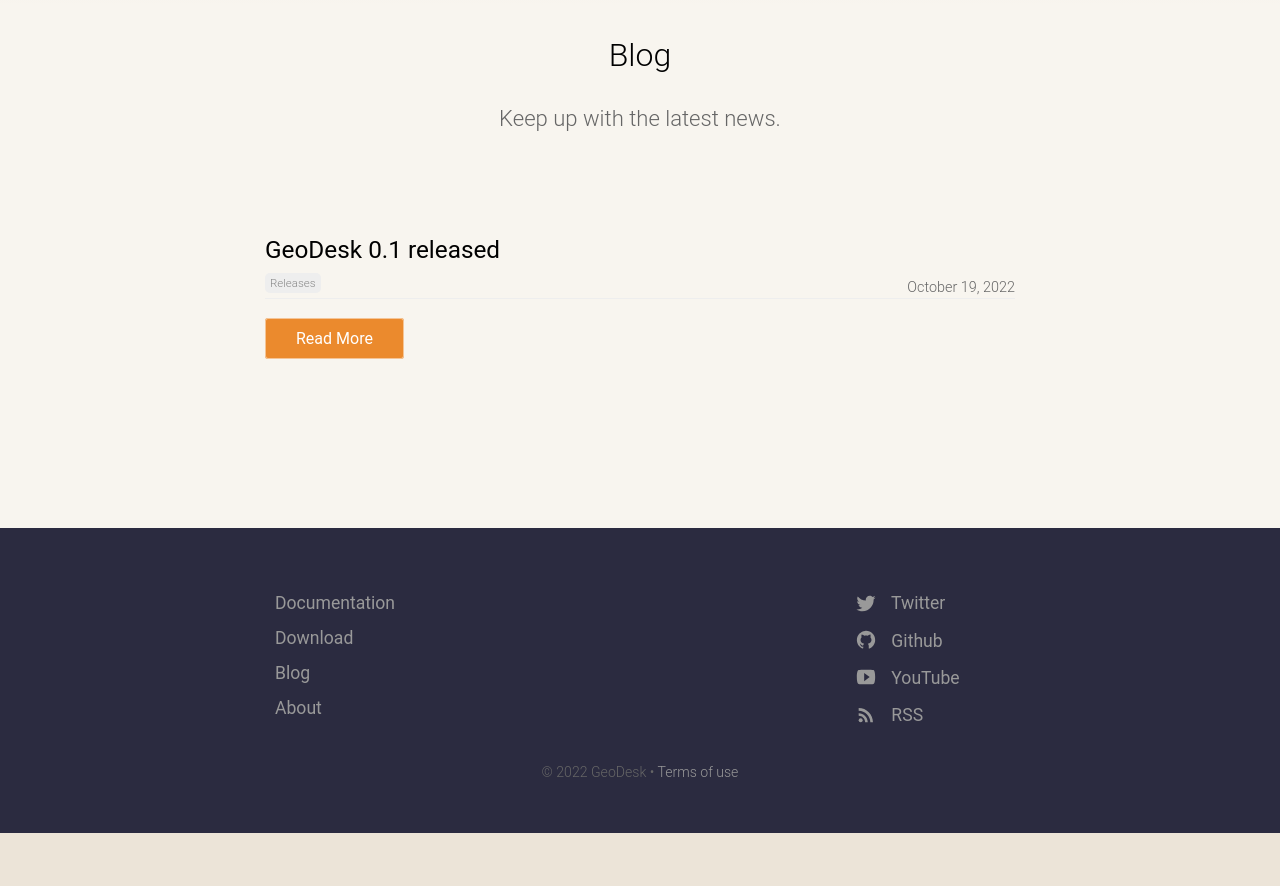
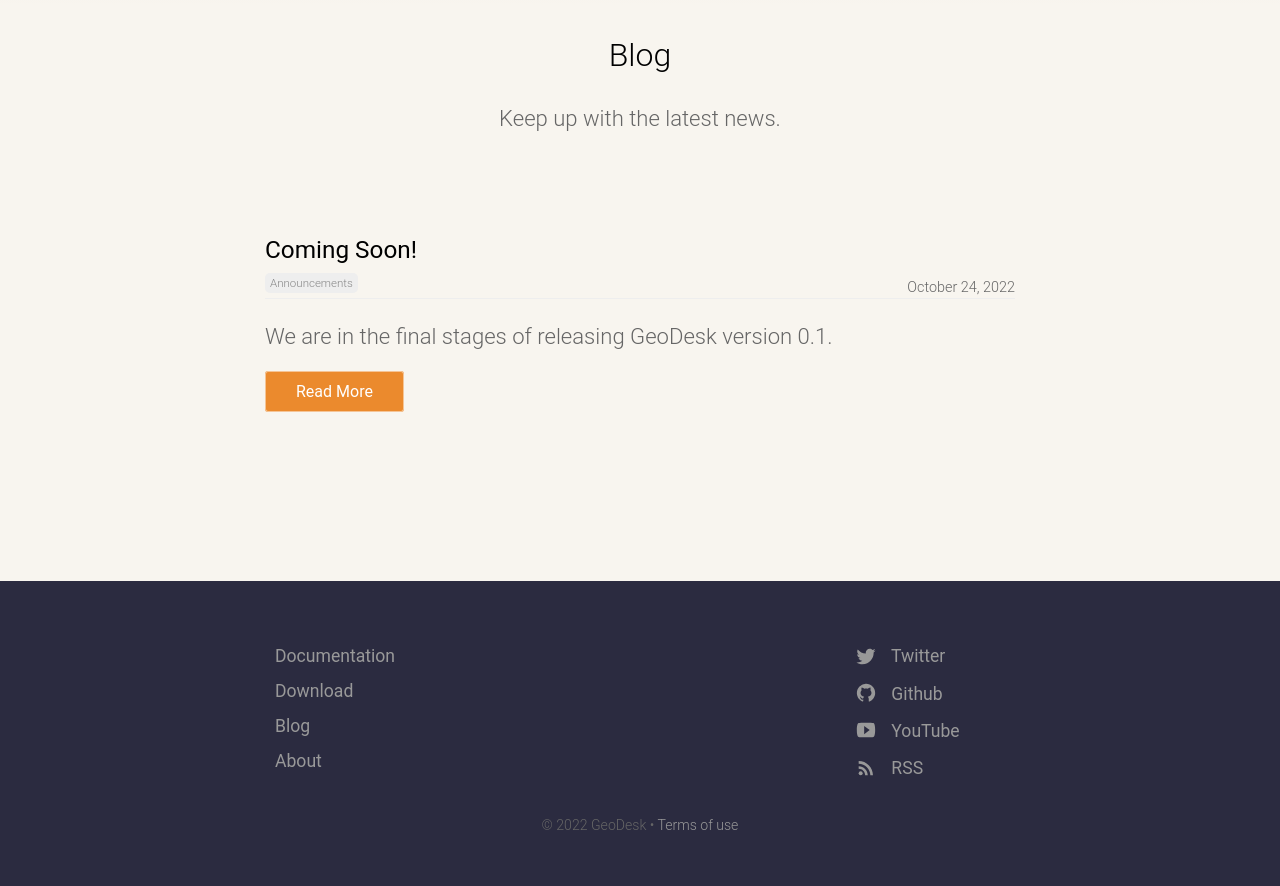
Before and after one commit to clarisma/geodesk-site, a Jekyll site: the page built from blog/index.html, in a window 1280 px wide. Shown: the part 150-1036 px from the top of the page. Built offline with Jekyll 4.4.1, drawn with Linux system fonts in a browser that asks for light colours; the list of posts is cut into pages by our own code; before the commit the page ends 983 px from its top, so only the background shows below that.

Commit message:
edited post

```diff
--- a/_layouts/post.html
+++ b/_layouts/post.html
@@ -4,7 +4,6 @@
 <div class="blog-post text-container">
 	{% include post-title.html post=page %}
 
-	<p class="editor-link"><a href="cloudcannon:collections/{{ page.path }}" class="btn"><strong>&#9998;</strong> Edit Post</a></p>
 	<div class="post-content">
 		{{ content }}
 
--- /dev/null
+++ b/_posts/2022-10-24-coming-soon.md
@@ -0,0 +1,9 @@
+---
+date: 2022-10-24
+title: Coming Soon!
+categories:
+  - announcements
+---
+We are in the final stages of releasing GeoDesk version 0.1.
+
+Follow @GeoDeskTeam on Twitter to get notified of our launch.
--- a/_posts/2022-11-01-geodesk-0-1-released.md
+++ /dev/null
@@ -1,6 +0,0 @@
----
-date: 2022-10-19
-title: GeoDesk 0.1 released
-categories:
-  - releases
----
```
Also changed, not shown: 1 other file.
